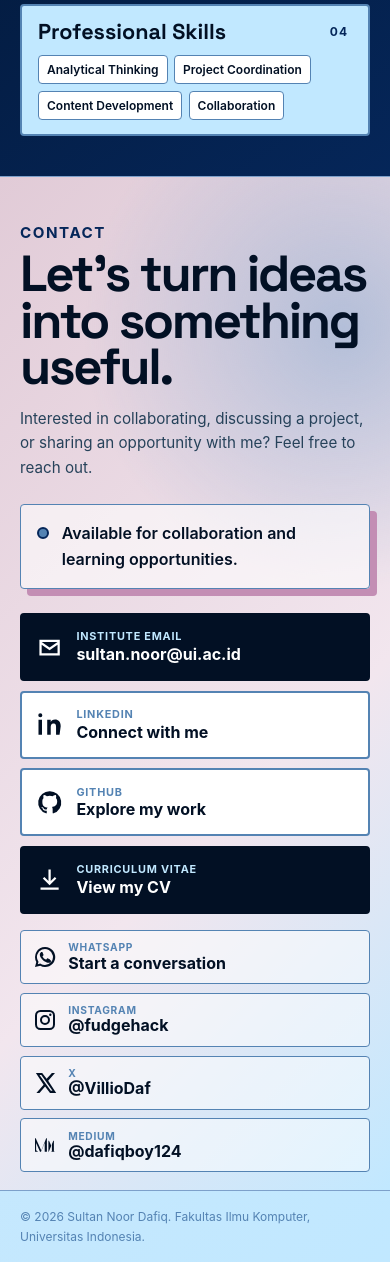
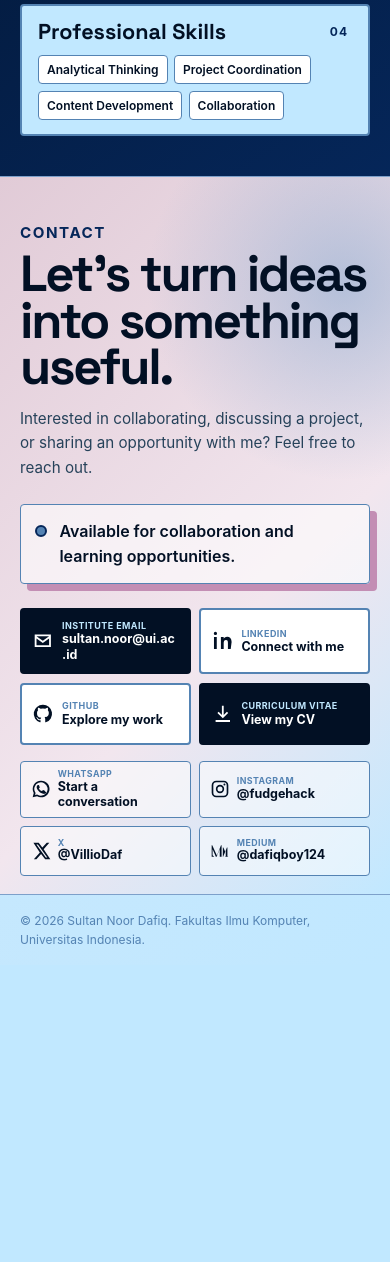
Before and after one commit to Dafiq24/myportfolio, a Django app: page / in a window 390 px wide. Shown: the part 4085-5347 px from the top of the page. After the commit the page ends 5029 px from the top, so only its background shows below. Run offline with Django 5.2, Linux system fonts and the light colour scheme.

Commit message:
fix: refine mobile contact layout and local access
Arrange contact cards in a compact two-column mobile grid with responsive typography, icons, and spacing.

Allow changing local network addresses during development while keeping production hosts restricted.

```diff
--- a/portofolio/settings.py
+++ b/portofolio/settings.py
@@ -37,7 +37,11 @@ SECRET_KEY = os.getenv(
 # SECURITY WARNING: never enable debug mode in production.
 DEBUG = not PRODUCTION
 
-ALLOWED_HOSTS = ["localhost", "127.0.0.1", "192.168.0.4", "sultan-noor-myportofolio.pws.cs.ui.ac.id"]
+if PRODUCTION:
+    ALLOWED_HOSTS = ["sultan-noor-myportofolio.pws.cs.ui.ac.id"]
+else:
+    # Accept changing private-network IP addresses during local mobile testing.
+    ALLOWED_HOSTS = ["*"]
 
 # Application definition
 
--- a/static/css/style.css
+++ b/static/css/style.css
@@ -1236,28 +1236,60 @@ h3,
     }
 
     .contact-status {
-        max-width: 360px;
+        max-width: none;
+        padding: 0.85rem;
     }
 
     .contact-links {
-        grid-template-columns: 1fr;
-        gap: 0.6rem;
+        grid-template-columns: repeat(2, minmax(0, 1fr));
+        gap: 0.55rem;
     }
 
     .contact-link {
-        min-height: 68px;
-        padding: 0.75rem 0.9rem;
+        gap: 0.5rem;
+        min-width: 0;
+        min-height: 62px;
+        padding: 0.6rem 0.65rem;
+        font-size: 0.78rem;
+    }
+
+    .contact-link svg {
+        width: 1.35rem;
+        height: 1.35rem;
+    }
+
+    .contact-link span {
+        min-width: 0;
+        overflow-wrap: anywhere;
+    }
+
+    .contact-link small {
+        font-size: 0.56rem;
+        letter-spacing: 0.05em;
     }
 
     .platform-links {
-        grid-template-columns: 1fr;
-        gap: 0.55rem;
+        grid-template-columns: repeat(2, minmax(0, 1fr));
+        gap: 0.5rem;
         margin-top: -0.5rem;
     }
 
     .platform-link {
-        min-height: 54px;
-        padding: 0.5rem 0.75rem;
+        gap: 0.45rem;
+        min-width: 0;
+        min-height: 50px;
+        padding: 0.45rem 0.6rem;
+        font-size: 0.78rem;
+    }
+
+    .platform-link svg {
+        width: 1.25rem;
+        height: 1.25rem;
+    }
+
+    .platform-link small {
+        font-size: 0.55rem;
+        letter-spacing: 0.05em;
     }
 
     .site-footer {
```
